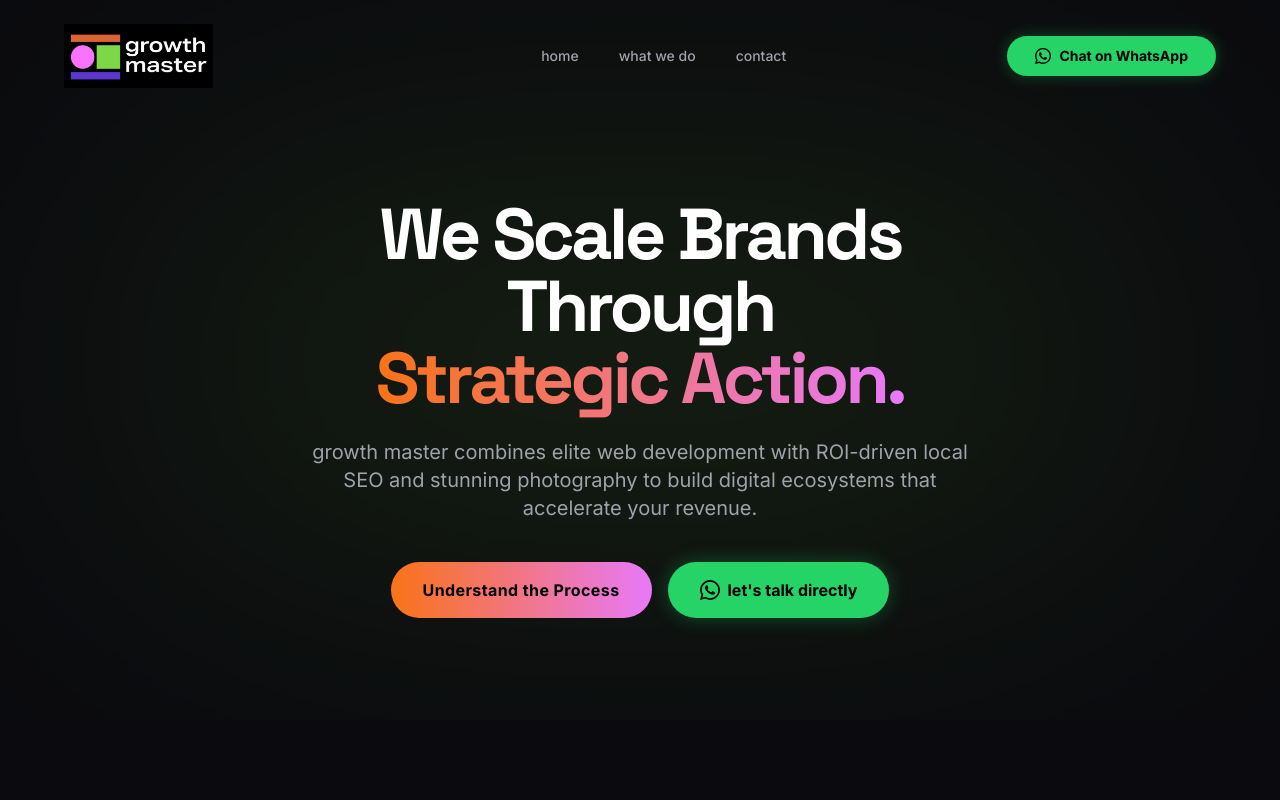
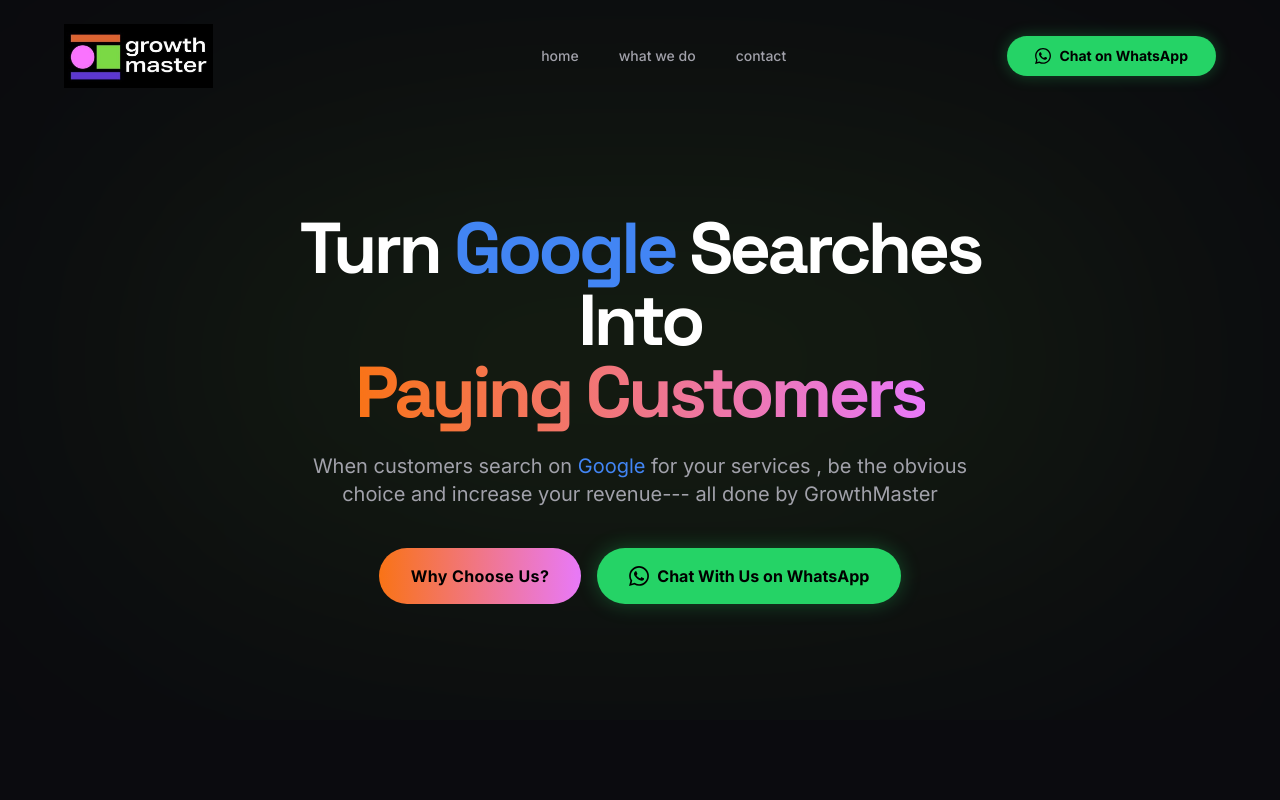
Before and after one commit to SanskarShinde07/growth-master, a Next.js app: page / in a window 1280 px wide. Shown: the top 800 px of the page. Built offline with nearby package versions, Linux system fonts and the light colour scheme.

Commit message:
Add files via upload

```diff
--- a/components/sections/Hero.tsx
+++ b/components/sections/Hero.tsx
@@ -3,30 +3,30 @@
 export default function Hero() {
   return (
     <section className="relative pt-32 pb-16 md:pt-48 md:pb-24 overflow-hidden flex flex-col justify-center min-h-[90vh]">
-      {/* Subtle Background Glow */}
       <div className="absolute top-1/2 left-1/2 -translate-x-1/2 -translate-y-1/2 w-[80%] h-[50%] bg-[#82E838]/10 blur-[150px] rounded-full -z-10 pointer-events-none" />
 
       <div className="container-custom text-center max-w-4xl mx-auto z-10">
-        <h1 className="text-5xl md:text-7xl font-bold tracking-tighter leading-[1.1] mb-6 opacity-0 animate-fade-in-up">
-          We Scale Brands Through <br />
-          <span className="text-gradient-orange">Strategic Action.</span>
+        <h1 className="text-5xl md:text-7xl font-bold tracking-tighter leading-[1.1] mb-6">
+          Turn <span className="text-[#4285F4]">Google</span> Searches Into <br />
+          <span className="text-gradient-orange">Paying Customers</span>
         </h1>
 
-        <p className="text-lg md:text-xl text-[#A1A1AA] mx-auto leading-relaxed mb-10 max-w-2xl opacity-0 animate-fade-in-up animate-delay-100">
-          growth master combines elite web development with ROI-driven local SEO and stunning photography to build digital ecosystems that accelerate your revenue.
+        <p className="text-lg md:text-xl text-[#A1A1AA] mx-auto leading-relaxed mb-10 max-w-2xl">
+          When customers search on <span className="text-[#4285F4]">Google</span> for your services , be the obvious choice and increase your revenue--- all done by GrowthMaster
         </p>
 
-        <div className="flex flex-col sm:flex-row gap-4 justify-center items-center opacity-0 animate-fade-in-up animate-delay-200">
+        <div className="flex flex-col sm:flex-row gap-4 justify-center items-center">
+          {/* Using official Next.js Link for perfect client-side routing */}
           <Link
             href="/what-we-do"
-            className="w-full sm:w-auto bg-gradient-to-r from-[#F97316] to-[#E879F9] text-black px-8 py-4 rounded-full font-bold tracking-wide hover:shadow-[0_0_25px_rgba(249,115,22,0.4)] hover:scale-[1.02] transition-all"
+            className="w-full sm:w-auto bg-gradient-to-r from-[#F97316] to-[#E879F9] text-black px-8 py-4 rounded-full font-bold tracking-wide hover:shadow-[0_0_25px_rgba(249,115,22,0.4)] hover:scale-[1.02] transition-all flex justify-center items-center"
           >
-            Understand the Process
+            Why Choose Us?
           </Link>
 
-          <a href="https://wa.me/918830614946" target="_blank" rel="noopener noreferrer" className="w-full sm:w-auto bg-[#25D366] text-black px-8 py-4 rounded-full font-bold hover:bg-[#20ba59] transition-all shadow-[0_0_20px_rgba(37,211,102,0.3)] hover:shadow-[0_0_30px_rgba(37,211,102,0.5)] flex items-center justify-center gap-2 lowercase">
+          <a href="https://wa.me/918830614946" target="_blank" rel="noopener noreferrer" className="w-full sm:w-auto bg-[#25D366] text-black px-8 py-4 rounded-full font-bold hover:bg-[#20ba59] transition-all shadow-[0_0_20px_rgba(37,211,102,0.3)] hover:shadow-[0_0_30px_rgba(37,211,102,0.5)] flex items-center justify-center gap-2">
             <svg className="w-5 h-5" fill="currentColor" viewBox="0 0 24 24"><path d="M.057 24l1.687-6.163c-1.041-1.804-1.588-3.849-1.587-5.946.003-6.556 5.338-11.891 11.893-11.891 3.181.001 6.167 1.24 8.413 3.488 2.245 2.245 3.483 5.232 3.483 8.414-.003 6.557-5.338 11.892-11.893 11.892-1.99-.001-3.951-.5-5.688-1.448l-6.308 1.654zm6.597-3.807c1.676.995 3.276 1.591 5.392 1.592 5.448 0 9.886-4.434 9.889-9.885.002-5.462-4.415-9.89-9.881-9.892-5.452 0-9.887 4.434-9.889 9.884-.001 2.225.651 3.891 1.746 5.634l-.999 3.648 3.742-.981zm11.387-5.464c-.074-.124-.272-.198-.57-.347-.297-.149-1.758-.868-2.031-.967-.272-.099-.47-.149-.669.149-.198.297-.768.967-.941 1.165-.173.198-.347.223-.644.074-.297-.149-1.255-.462-2.39-1.475-.883-.788-1.48-1.761-1.653-2.059-.173-.297-.018-.458.13-.606.134-.133.297-.347.446-.521.151-.172.2-.296.3-.495.099-.198.05-.372-.025-.521-.075-.148-.669-1.611-.916-2.206-.242-.579-.487-.501-.669-.51l-.57-.01c-.198 0-.52.074-.792.372s-1.04 1.016-1.04 2.479 1.065 2.876 1.213 3.074c.149.198 2.096 3.2 5.077 4.487.709.306 1.263.489 1.694.626.712.226 1.36.194 1.872.118.571-.085 1.758-.719 2.006-1.413.248-.695.248-1.29.173-1.414z"/></svg>
-            Let's Talk Directly
+            Chat With Us on WhatsApp
           </a>
         </div>
       </div>
```
